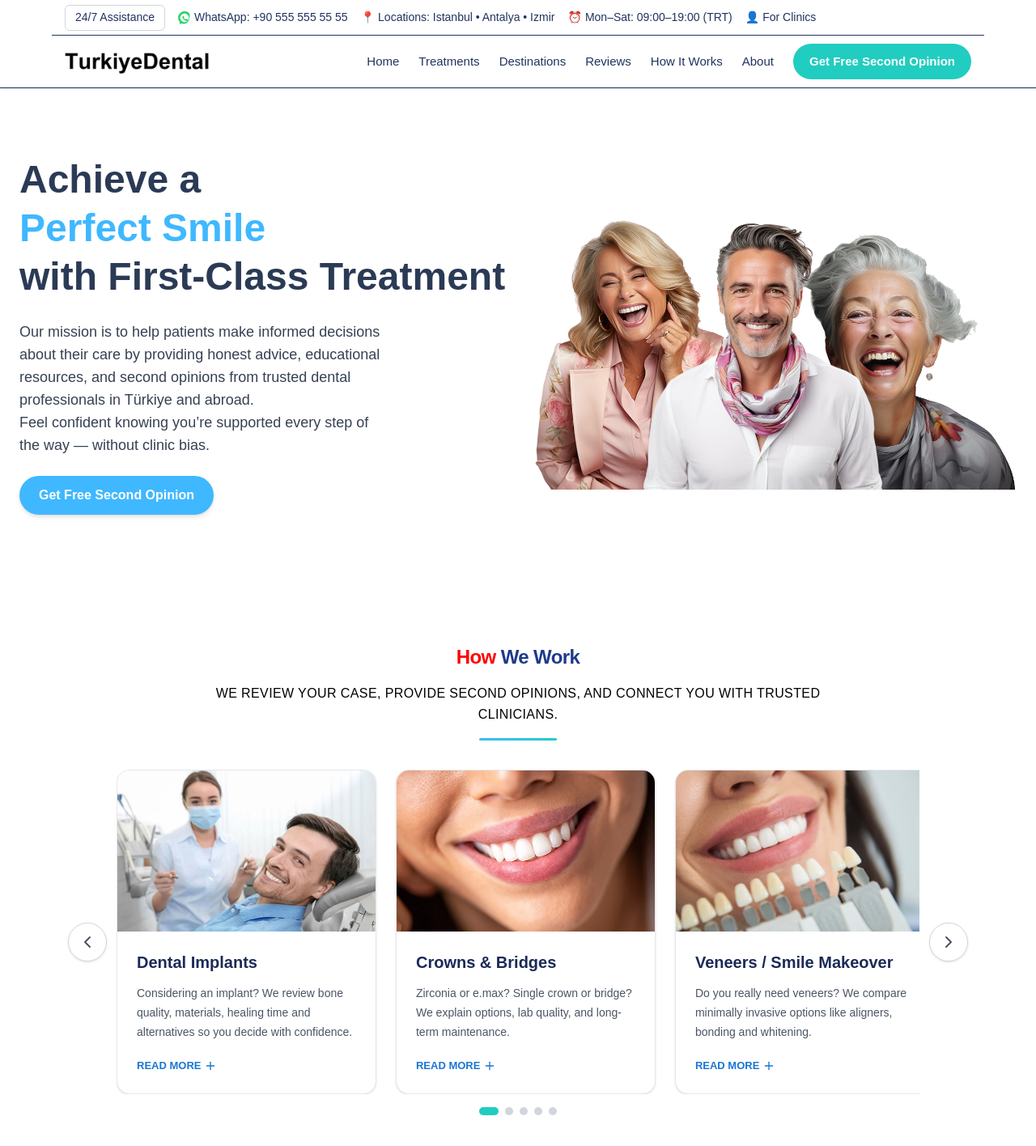
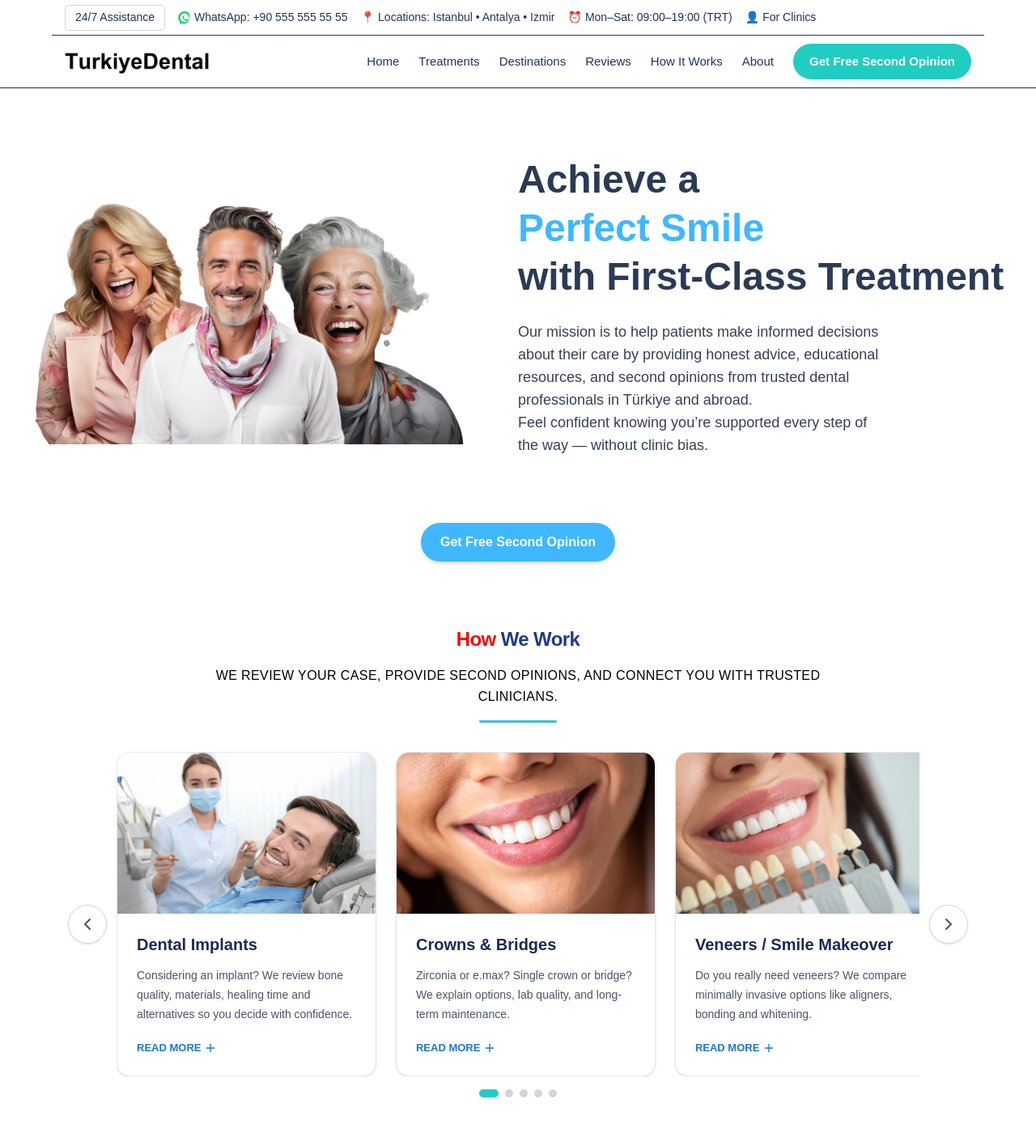
Before and after one commit to mabgcm/turkiyedental2, a Next.js app: page / in a window 1280 px wide. Shown: the top 1416 px of the page at 81% size. Built offline with nearby package versions, Linux system fonts and the light colour scheme.

Commit message:
hero and cta redesign

```diff
--- a/app/page.tsx
+++ b/app/page.tsx
@@ -1,3 +1,4 @@
+import CtaToStart from "@/components/CtaToStart";
 import HeroSection from "@/components/HeroSection";
 import SectionHeader from "@/components/SectionHeader";
 // e.g. in app/page.tsx or any section component
@@ -45,7 +46,9 @@ export default function HomePage() {
   return (
     <main className="relative min-h-screen overflow-hidden">
       <HeroSection />
-      <section className="max-w-5xl mx-auto px-4 py-12">
+      <div style={{ display: "flex", justifyContent: "center", alignItems: "center", width: "100%", marginTop: "2px" }}>
+        <CtaToStart />
+      </div>      <section className="max-w-5xl mx-auto px-4 py-12">
         <SectionHeader
           variant="section"
           align="center"
--- a/components/HeroSection.tsx
+++ b/components/HeroSection.tsx
@@ -1,11 +1,22 @@
 "use client";
-import CtaToStart from "@/components/CtaToStart";
 import Image from "next/image";
 
 export default function HeroSection() {
     return (
         <section className="relative flex flex-col md:flex-row items-center justify-between max-w-7xl mx-auto px-6 py-20">
-            {/* Sol taraf: yazı */}
+
+
+            {/* Sol taraf: görsel */}
+            <div className="flex-1 mt-1 md:mt-0 relative z-10">
+                <Image
+                    src="/img/slider.png"  // 👈 leading slash
+                    alt="Happy patients smiling after treatment"
+                    width={550}
+                    height={520}
+                />
+            </div>
+
+            {/* Sağ taraf: yazı */}
             <div className="flex-1 text-center md:text-left space-y-6 z-10">
                 <h1 className="text-4xl md:text-5xl font-extrabold text-[#2B3A55] leading-tight">
                     Achieve a <br /> <span className="text-[#3FB8FF]">Perfect Smile</span>
@@ -16,19 +27,7 @@ export default function HeroSection() {
                     Feel confident knowing you’re supported every step of the way — without clinic bias.
 
                 </p>
-                <CtaToStart />
 
-
-            </div>
-
-            {/* Sağ taraf: görsel */}
-            <div className="flex-1 mt-12 md:mt-0 relative z-10">
-                <Image
-                    src="/img/slider.png"  // 👈 leading slash
-                    alt="Happy patients smiling after treatment"
-                    width={650}
-                    height={520}
-                />
             </div>
         </section>
     );
```
